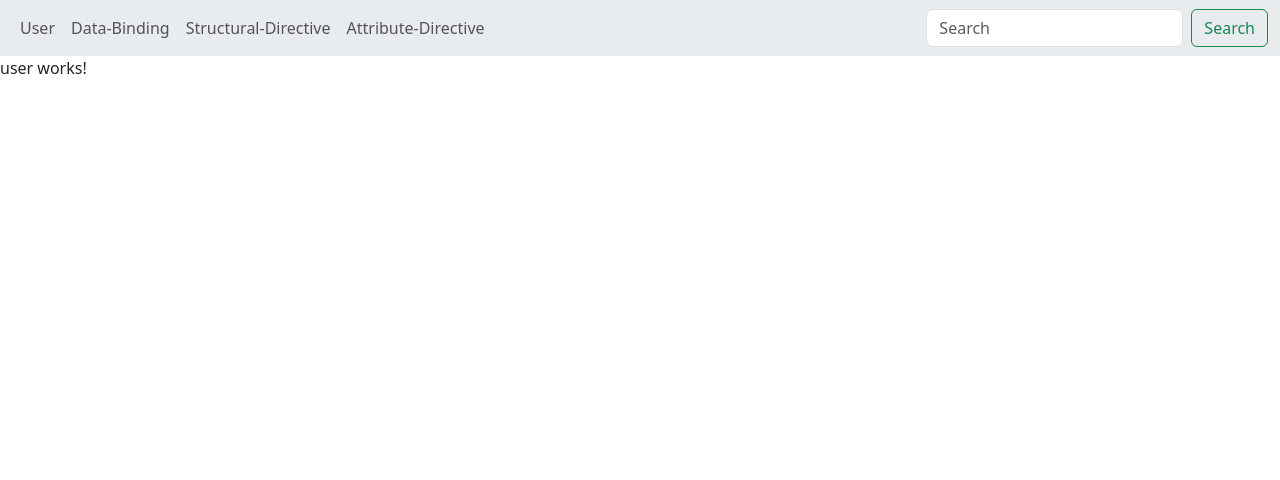
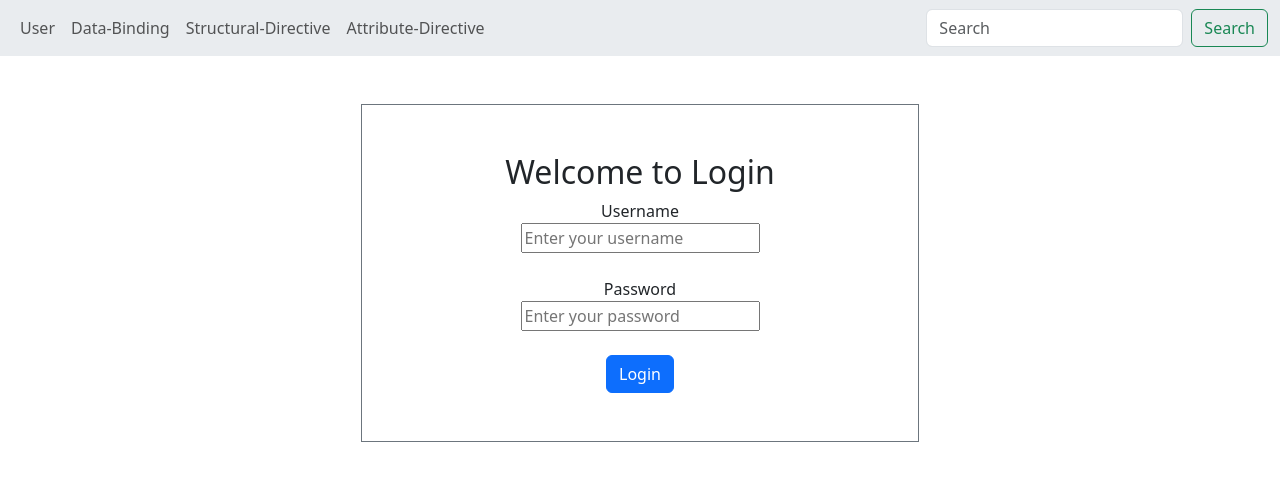
Before and after one commit to KoTvTrysaX01/Angular-Course-2, an Angular app in the folder Lessons/: page /user in a window 1280 px wide. Shown: the top 480 px of the page. Built offline with nearby package versions, Linux system fonts and the light colour scheme.

Commit message:
Watched lesson 14 / Navigation - navigate() & navigateByUrl()

```diff
--- a/Lessons/src/app/user/user.component.html
+++ b/Lessons/src/app/user/user.component.html
@@ -1 +1,11 @@
-<p>user works!</p>
+<div class="container d-flex justify-content-center mt-5" style="height: 100%;">
+    <div class="w-50 p-5 border border-secondary text-center">
+        <h2>Welcome to Login</h2>
+        <label for="">Username</label><br>
+        <input type="text" placeholder="Enter your username"/><br><br>
+        <label for="">Password</label><br>
+        <input type="password" placeholder="Enter your password"/><br><br>
+        <!-- <button class="btn btn-primary" routerLink="/structural-directive">Login</button> -->
+         <button class="btn btn-primary" (click)="loginData()">Login</button>
+    </div>
+</div>
--- a/Lessons/src/app/user/user.component.ts
+++ b/Lessons/src/app/user/user.component.ts
@@ -1,15 +1,21 @@
-import { CommonModule } from '@angular/common';
 import { Component } from '@angular/core';
-import { FormsModule} from '@angular/forms'
+import { Router, RouterLink } from '@angular/router';
 
 @Component({
   selector: 'app-user',
   imports: [
-    CommonModule, FormsModule
+    RouterLink
   ],
   templateUrl: './user.component.html',
   styleUrl: './user.component.scss'
 })
 export class UserComponent {
 
+  constructor(private router: Router) { }
+
+  loginData() {
+    //user verification logic
+    // this.router.navigateByUrl("structural-directive")
+    this.router.navigate(['structural-directive'])
+  }
 }
```
